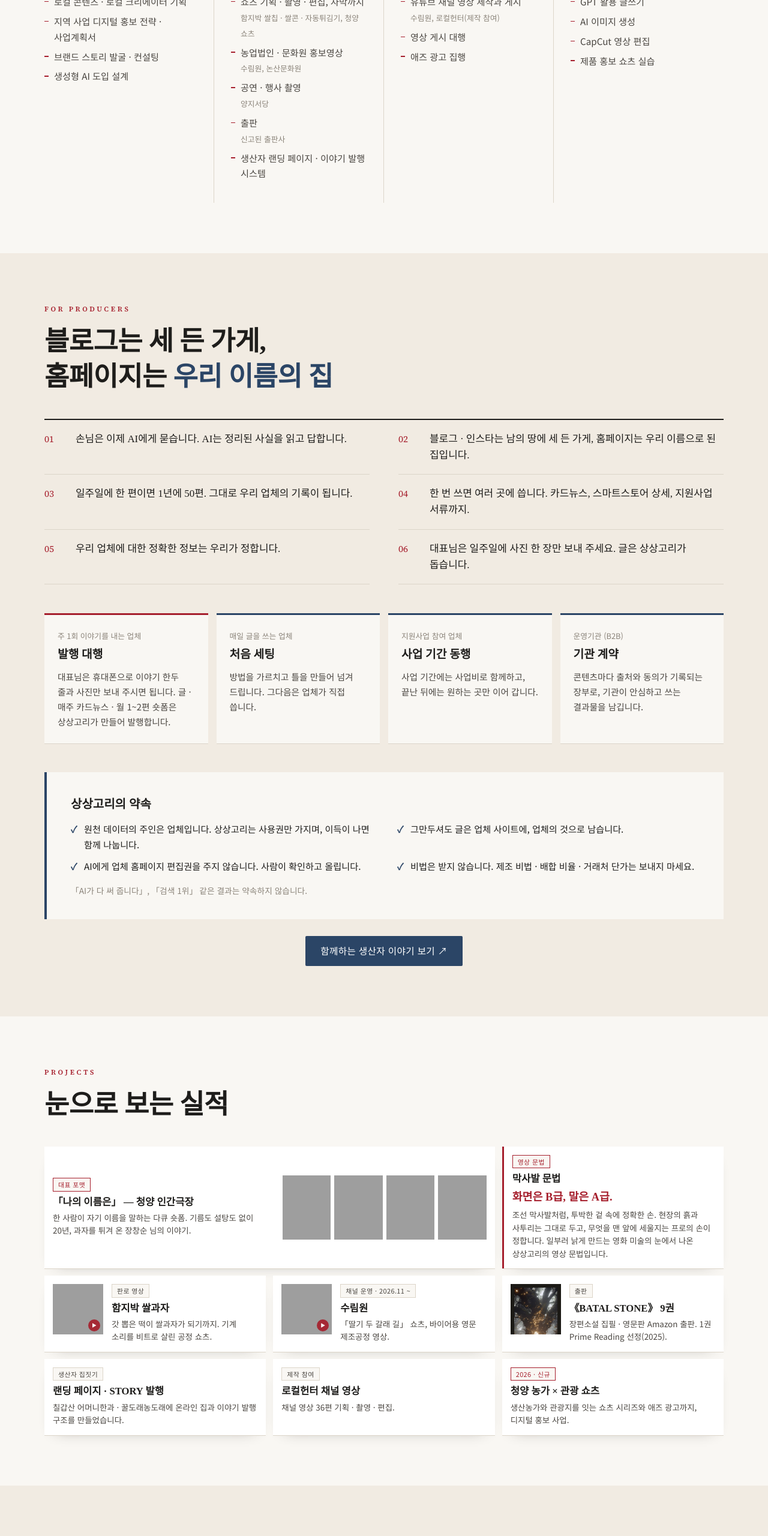
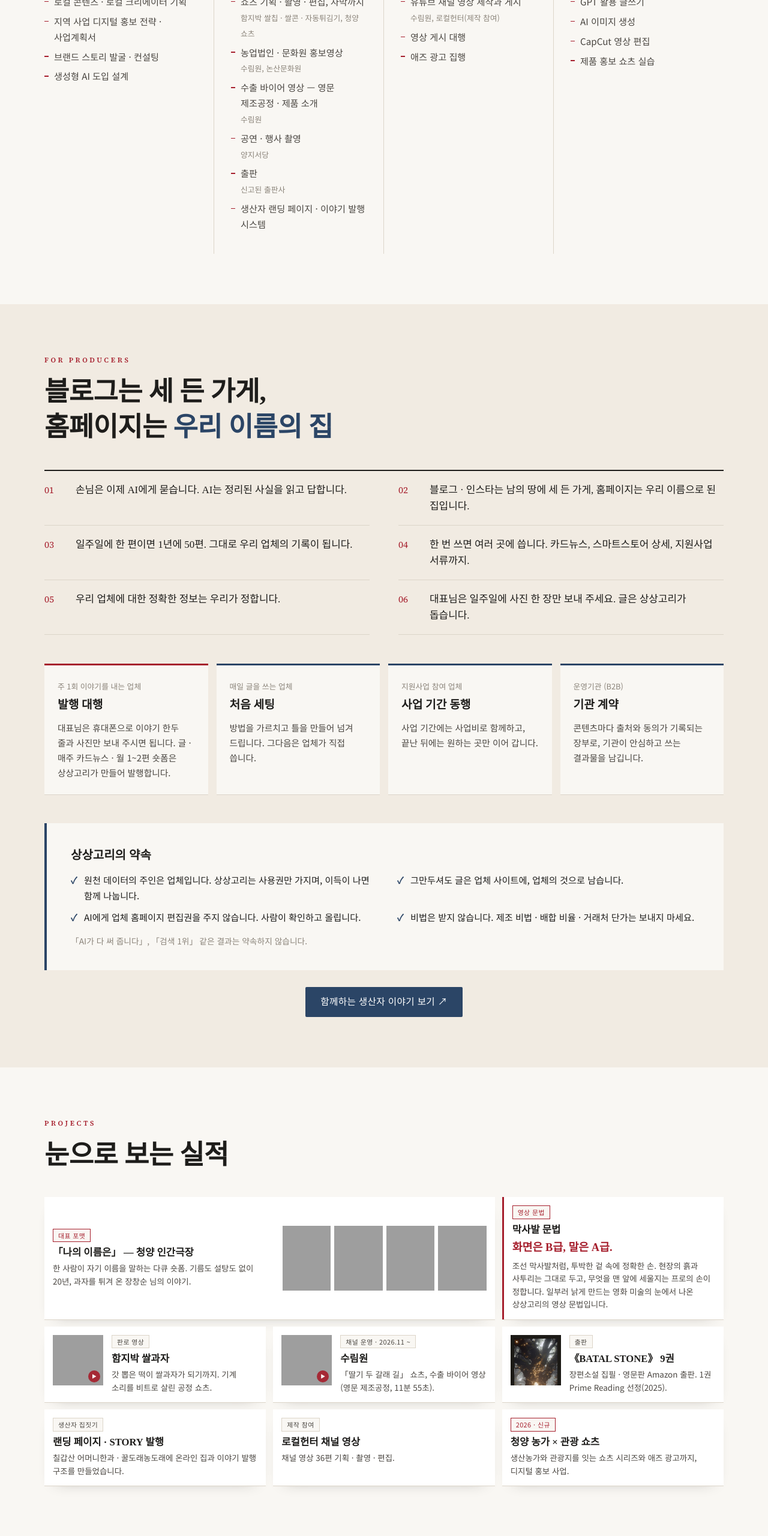
Before and after one commit to OoahanJS/sangsanggori-landingpage, a plain HTML site: page index.html in a window 1280 px wide. Shown: the part 1620-4180 px from the top of the page at 60% size. Drawn offline with Linux system fonts and the light colour scheme; grey boxes are pictures that could not be loaded.

Commit message:
수출 바이어 영상: 하는 일·수림원 카드·세계로 잇다 단락에 추가
Co-Authored-By: Claude Opus 5.5 <noreply@anthropic.com>

```diff
--- a/index.html
+++ b/index.html
@@ -131,6 +131,7 @@
             <ul>
               <li>쇼츠 기획 · 촬영 · 편집, 자막까지<br><small>함지박 쌀칩 · 쌀콘 · 자동튀김기, 청양 쇼츠</small></li>
               <li>농업법인 · 문화원 홍보영상<br><small>수림원, 논산문화원</small></li>
+              <li>수출 바이어 영상 — 영문 제조공정 · 제품 소개<br><small>수림원</small></li>
               <li>공연 · 행사 촬영<br><small>양지서당</small></li>
               <li>출판<br><small>신고된 출판사</small></li>
               <li>생산자 랜딩 페이지 · 이야기 발행 시스템</li>
@@ -258,7 +259,7 @@
             <div class="pc-body">
               <span class="tag">채널 운영 · 2026.11 ~</span>
               <h3>수림원</h3>
-              <p>「딸기 두 갈래 길」 쇼츠, 바이어용 영문 제조공정 영상.</p>
+              <p>「딸기 두 갈래 길」 쇼츠, 수출 바이어 영상(영문 제조공정, 11분 55초).</p>
             </div>
           </article>
 
@@ -378,6 +379,7 @@
         <div class="sec-head">
           <p class="caps sec-kicker">Beyond Korea</p>
           <h2 id="imprints-title">한국어로 펴내고, <span class="navy">세계로 잇습니다</span></h2>
+          <p class="sec-lede">영문 출판, 수출 바이어 영상, 유럽 법인까지. 지역의 이야기가 바다를 건너는 길을 만듭니다.</p>
         </div>
         <div class="imprint-grid">
           <a class="imprint" href="https://sangsanggori.press/" rel="noopener">
```
